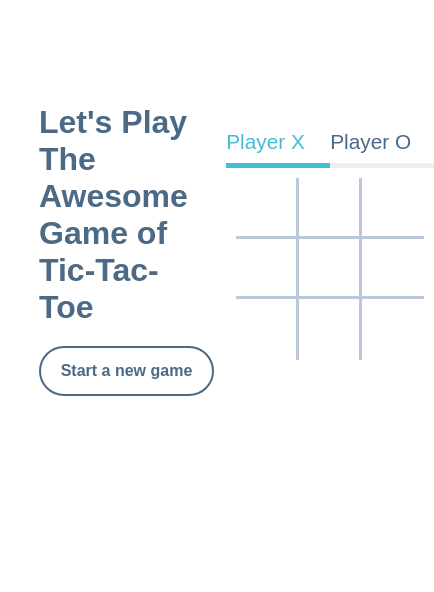
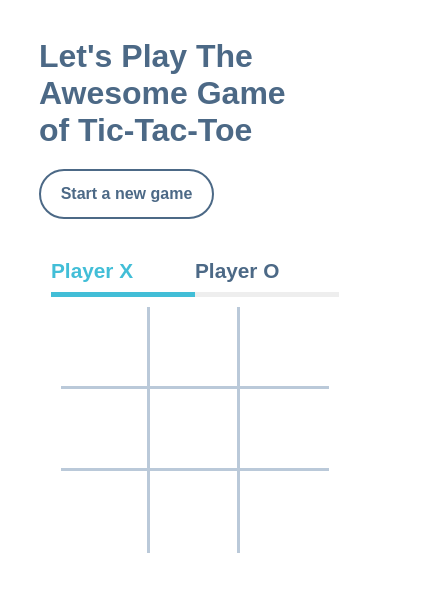
Before and after one commit to hanzlasaadi/Tic-Tac-Toe, a plain HTML site: page index.html in a window 390 px wide. Both pictures are taken after a click on the element "Start a new game". Shown: the whole page, 434 px wide, since content can reach past the window. Drawn offline with Linux system fonts and the light colour scheme.

Commit message:
Layout and JS completed

```diff
--- a/scripts/game.js
+++ b/scripts/game.js
@@ -16,8 +16,10 @@ export default class Game {
     this.playerO = document.querySelector(".player-O");
     this.globalCombination;
   }
+  globalCombination = null;
 
   combination() {
+    this.globalCombination = this.checkWinner();
     return this.checkWinner();
   }
 
@@ -34,35 +36,35 @@ export default class Game {
   }
 
   newMove(i) {
-    if (this.combination()) {
-      console.log("newMove ending");
-      this.combination();
-      return;
-    }
-    // return;
+    if (this.combination()) return;
     if (this.board[i]) return;
     this.board[i] = this.turn;
-    console.log(this.combination(), "Gold again"); //GOLD
+    //calling combination to refresh the values
+    //this happens after someone wins
+    this.combination(); //GOLD
+    if (this.globalCombination) {
+      document.querySelectorAll(".board-tile").forEach((val) => {
+        val.style.opacity = "30%";
+      });
+      this.globalCombination.forEach((val) => {
+        let temp = document.querySelector(`.board-tile[data-index='${val}']`);
+        temp.style.opacity = "100%";
+        temp.classList.add("winner");
+      });
+    }
 
     if (!this.combination()) this.nextTurn();
   }
 
   //gameView member functions;;;
   updateArrayBoard(tile) {
-    if (this.combination()) {
-      console.log("updateArrayBoeard");
-      console.log(this.combination());
-      return;
-    }
+    if (this.combination()) return;
     if (tile.target.textContent) return;
     tile.target.textContent = this.turn;
     this.turn === "X"
       ? tile.target.classList.add("tile-x")
       : tile.target.classList.add("tile-o");
     console.log("With Gold but updateArrayBoard"); //gold
-    // this.combination().forEach((val) => {
-    //   document.getElementsByClassName(`div${val}`).classList.add("winner");
-    // });
     return tile.target.dataset.index;
   }
 
--- a/scripts/main.js
+++ b/scripts/main.js
@@ -11,13 +11,18 @@ restartButton.addEventListener("click", (e) => {
   e.preventDefault();
   for (let el of bigTile.children) {
     el.textContent = null;
+    el.style.opacity = "100%";
+    el.classList.remove("winner");
+    el.classList.remove("tile-x");
+    el.classList.remove("tile-o");
   }
   game = new Game();
+  game.playerO.classList.remove("active-player");
+  game.playerX.classList.add("active-player");
 });
 
 //event listener on big tile
 bigTile.addEventListener("click", (e) => {
   e.preventDefault();
-  // console.log(document.querySelector(`.board-tile[data-index='${5}']`));
   game.newMove(game.updateArrayBoard(e));
 });
--- a/style.css
+++ b/style.css
@@ -6,13 +6,32 @@
   margin: 0;
 }
 
+@media only screen and (max-width: 600px) {
+  .container {
+    width: 100%;
+    flex-direction: column;
+  }
+
+  .right {
+    max-width: 100%;
+  }
+
+  .left {
+    padding-bottom: 2.5rem;
+    padding-top: 6.3rem;
+  }
+
+  .left h1 {
+    width: 100% !important;
+  }
+}
+
 body {
   font-family: "Poppins", sans-serif;
   color: #4c6986;
 }
 
 .container {
-  /* background-color: turquoise; */
   max-width: 80%;
   height: 500px;
   margin: 0 auto;
@@ -22,10 +41,7 @@ body {
 }
 
 .left {
-  /* background-color: violet; */
   min-width: 40%;
-  /* display: flex;
-  justify-content: center; */
 }
 
 .left h1 {
@@ -33,15 +49,10 @@ body {
 }
 
 .right {
-  /* background-color: tomato; */
-  min-width: 40%;
-  /* display: flex;
-  justify-content: center;
-  align-items: center; */
+  min-width: 50%;
 }
 
 .button {
-  /* background-color: aqua; */
   max-width: 175px;
   height: 50px;
   display: flex;
@@ -61,11 +72,12 @@ body {
 }
 
 .game {
-  min-width: 13rem;
-  max-width: 17rem;
-  min-height: 15rem;
+  min-width: 18rem;
+  max-width: 22rem;
+  min-height: 19rem;
   display: flex;
   flex-direction: column;
+  font-weight: bold;
 }
 
 .header {
@@ -73,7 +85,6 @@ body {
   display: flex;
   justify-content: center;
   align-items: center;
-  /* flex-direction: row; */
 }
 
 .player-X {
@@ -106,7 +117,6 @@ body {
 }
 
 .board {
-  /* background-color: yellowgreen; */
   display: grid;
   grid-template-columns: 1fr 1fr 1fr;
   grid-template-rows: 1fr 1fr 1fr;
```
